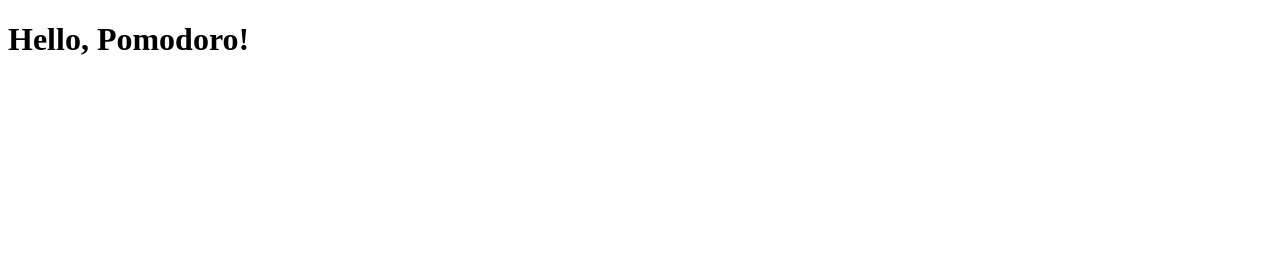
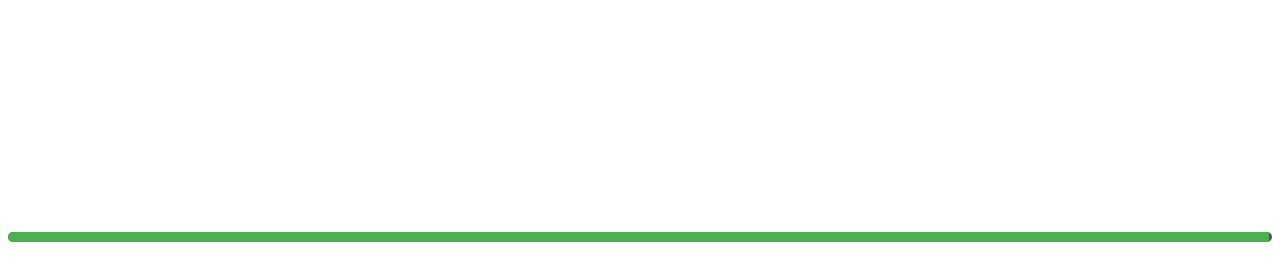
Before and after one commit to XdevArchitect/pomodoro-timer, a plain HTML site: page index.html in a window 1280 px wide. Drawn offline with Linux system fonts and the light colour scheme.

Commit message:
update code pomodoro

```diff
--- a/index.html
+++ b/index.html
@@ -4,8 +4,87 @@
     <meta charset="UTF-8">
     <meta name="viewport" content="width=device-width, initial-scale=1.0">
     <title>Pomodoro Timer</title>
+    <style>
+        @import url('https://fonts.googleapis.com/css2?family=Inter:wght@400;700&display=swap');
+        body {
+            font-family: 'Inter', sans-serif;
+            background: transparent;
+            color: white;
+            text-align: center;
+            font-size: 40px;
+            font-weight: 700;
+        }
+        #time {
+            font-size: 80px;
+        }
+        #status {
+            font-size: 40px;
+            margin-top: 10px;
+        }
+        #datetime {
+            font-size: 30px;
+            margin-top: 20px;
+            font-weight: 400;
+        }
+        #progress-container {
+            width: 100%;
+            background-color: #555;
+            height: 10px;
+            margin-top: 20px;
+            border-radius: 5px;
+            overflow: hidden;
+        }
+        #progress-bar {
+            width: 100%;
+            height: 100%;
+            background-color: #4caf50;
+            transition: width 1s linear;
+        }
+    </style>
 </head>
 <body>
-    <h1>Hello, Pomodoro!</h1>
+    <div id="datetime">Loading...</div>
+    <div id="time">25:00</div>
+    <div id="status">WORK</div>
+    <div id="progress-container">
+        <div id="progress-bar"></div>
+    </div>
+
+    <audio id="alarm" src="https://www.soundjay.com/button/beep-07.wav"></audio>
+
+    <script>
+        let workTime = 25 * 60,
+            breakTime = 5 * 60,
+            isWorking = true,
+            timeLeft = workTime;
+
+        function updateTimer() {
+            let minutes = Math.floor(timeLeft / 60);
+            let seconds = timeLeft % 60;
+            document.getElementById("time").innerText = `${minutes}:${seconds < 10 ? '0' : ''}${seconds}`;
+
+            let progress = (timeLeft / (isWorking ? workTime : breakTime)) * 100;
+            document.getElementById("progress-bar").style.width = progress + "%";
+
+            if (timeLeft <= 0) {
+                document.getElementById("alarm").play();
+                isWorking = !isWorking;
+                timeLeft = isWorking ? workTime : breakTime;
+                document.getElementById("status").innerText = isWorking ? "WORK" : "BREAK";
+                document.getElementById("progress-bar").style.backgroundColor = isWorking ? "#4caf50" : "#ff9800";
+            }
+
+            timeLeft--;
+        }
+
+        function updateDateTime() {
+            const now = new Date();
+            const options = { weekday: 'long', year: 'numeric', month: 'long', day: 'numeric', hour: '2-digit', minute: '2-digit' };
+            document.getElementById("datetime").innerText = now.toLocaleDateString('en-US', options);
+        }
+
+        setInterval(updateTimer, 1000);
+        setInterval(updateDateTime, 1000);
+    </script>
 </body>
 </html>
```
